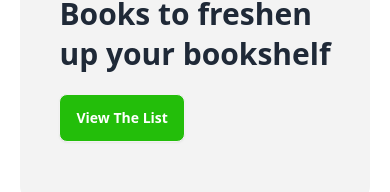
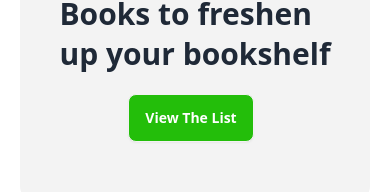
Before and after one commit to ChowdhuryFatema/book-vibe, a React (Vite) app: page / in a window 390 px wide. Shown: the part 379-571 px from the top of the page. Built offline with nearby package versions, Linux system fonts and the light colour scheme.

Commit message:
Banner And Error Page Updated

```diff
--- a/src/components/Banner.jsx
+++ b/src/components/Banner.jsx
@@ -8,7 +8,9 @@ const Banner = () => {
                 <div className='flex lg:flex-row justify-center lg:justify-start items-center flex-col-reverse'>
                     <div className='flex-1 lg:pl-20 p-5 mt-5 lg:mt-0'>
                         <h2 className='text-3xl md:text-5xl lg:text-6xl font-bold leading-[40px] md:leading-[60px]  lg:leading-[70px]'>Books to freshen <br /> up your bookshelf</h2>
+                        <div className='flex justify-center md:justify-start'>
                             <Link to='/listed-books' className="btn md:text-lg text-white bg-[#23BE0A] hover:bg-[#40df28] me-2 md:mt-10 mt-5">View The List</Link>
+                        </div>
                     </div>
                     <div className='flex-1 flex justify-center'>
                         <div className='w-1/2 md:w-full'>
```
Lines whose indentation alone changed are shown as unchanged.
